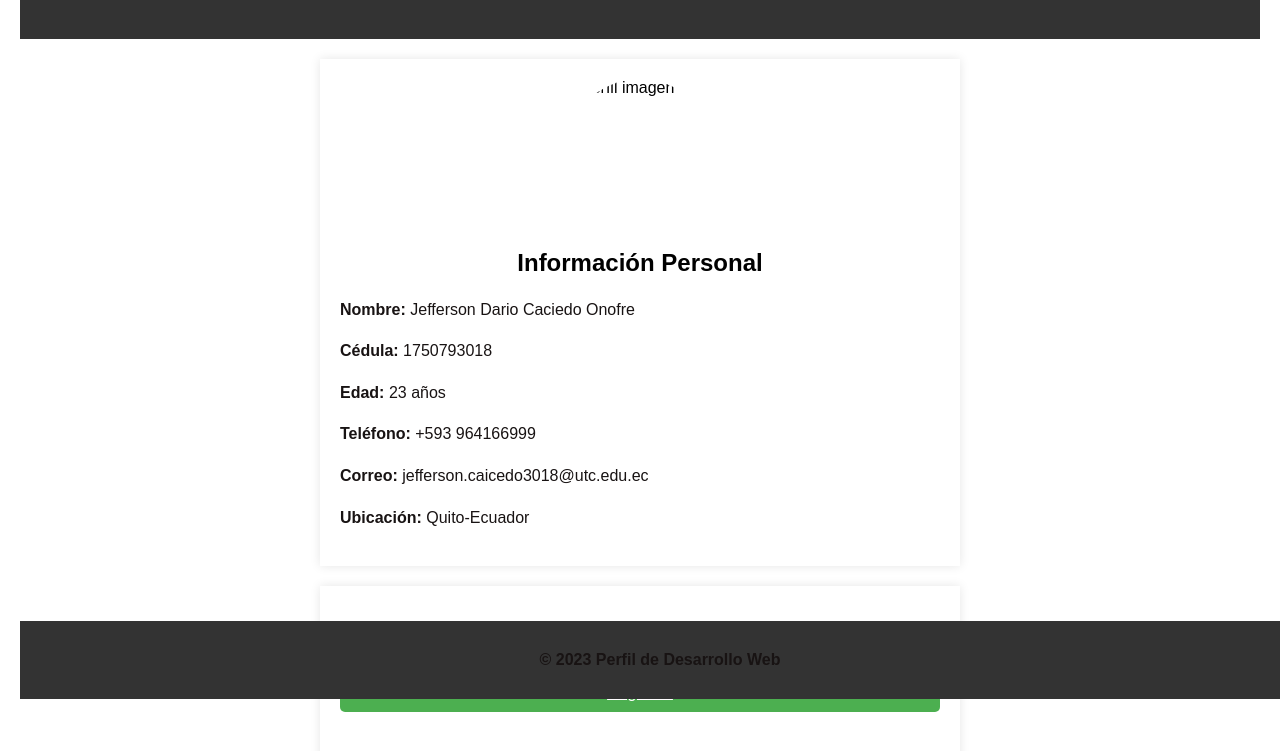
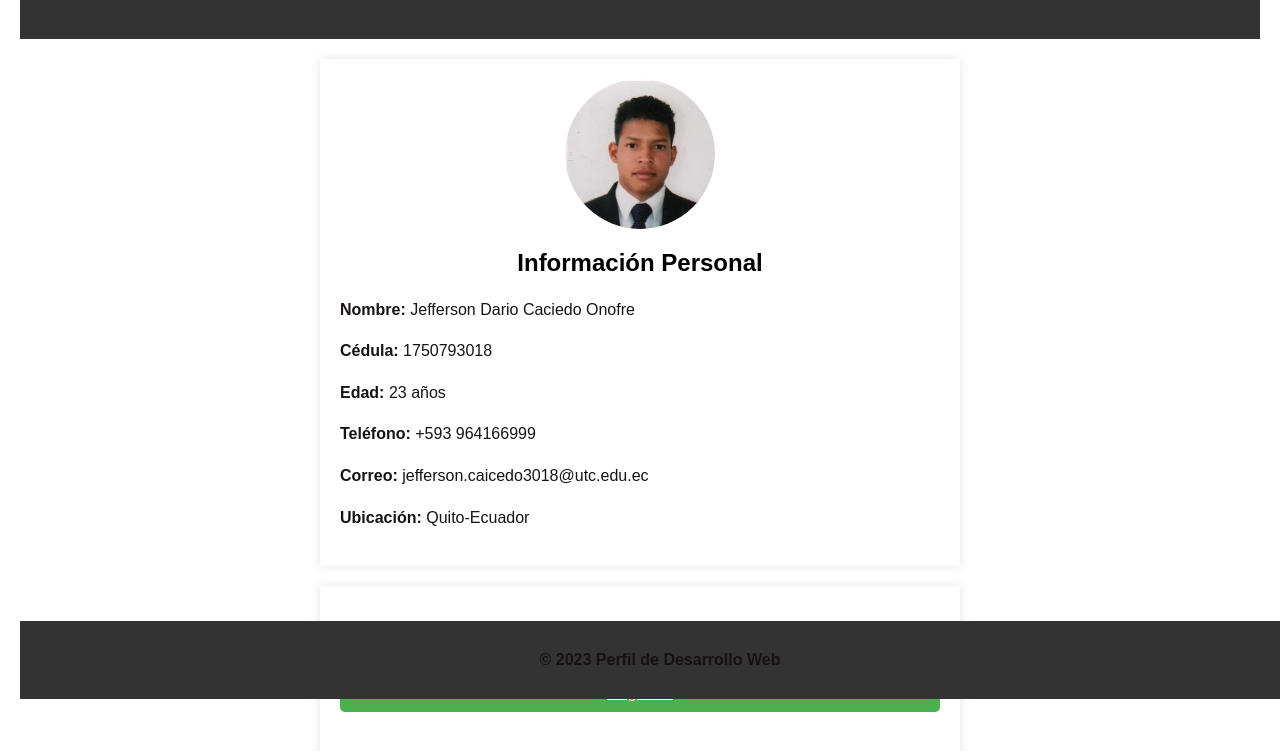
Before and after one commit to Klell11/josue.baldeon.github.io, a plain HTML site: page jefferson.html in a window 1280 px wide. Shown: the part 101-852 px from the top of the page. Drawn offline with Linux system fonts and the light colour scheme.

Commit message:
Update jefferson.html

```diff
--- a/jefferson.html
+++ b/jefferson.html
@@ -13,7 +13,7 @@
     </header>
 
     <section>
-        <img src="imagen/perfil.jpg" alt="Perfil imagen">
+        <img src="perfil.jpg" alt="Perfil imagen">
         <h2>Información Personal</h2>
         <p><strong>Nombre:</strong> Jefferson Dario Caciedo Onofre</p>
         <p><strong>Cédula:</strong> 1750793018</p>
```
